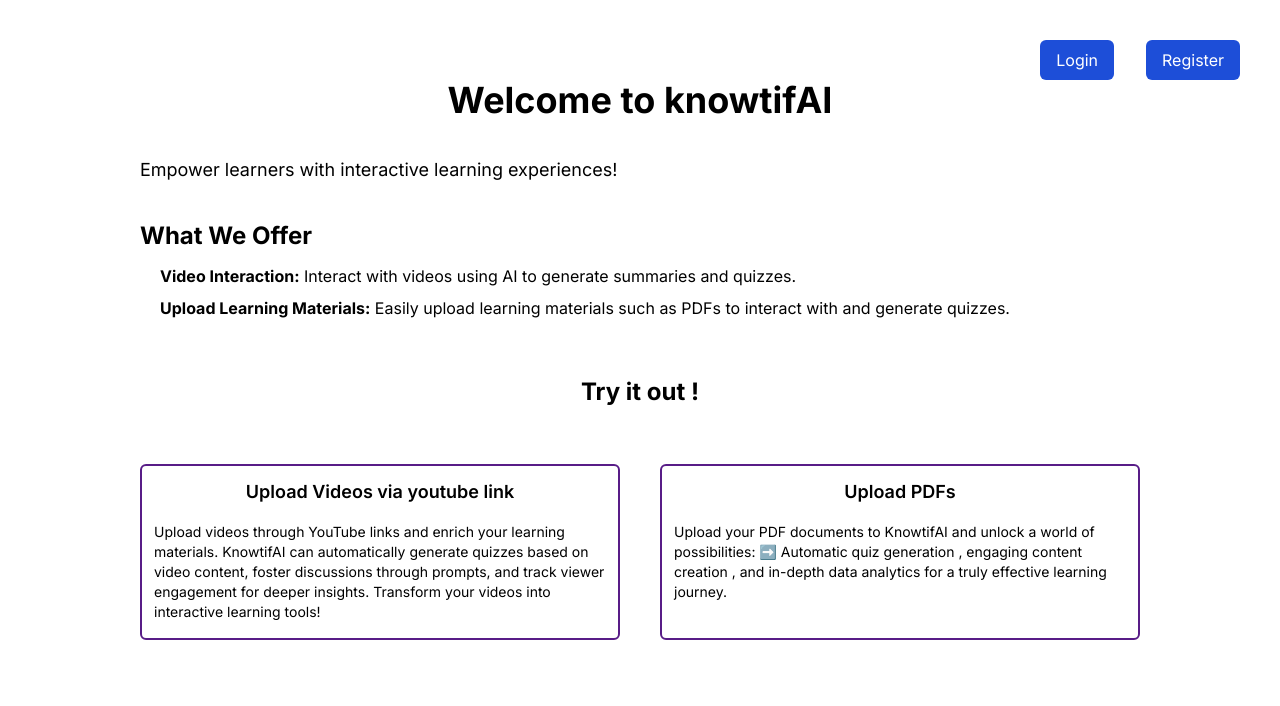
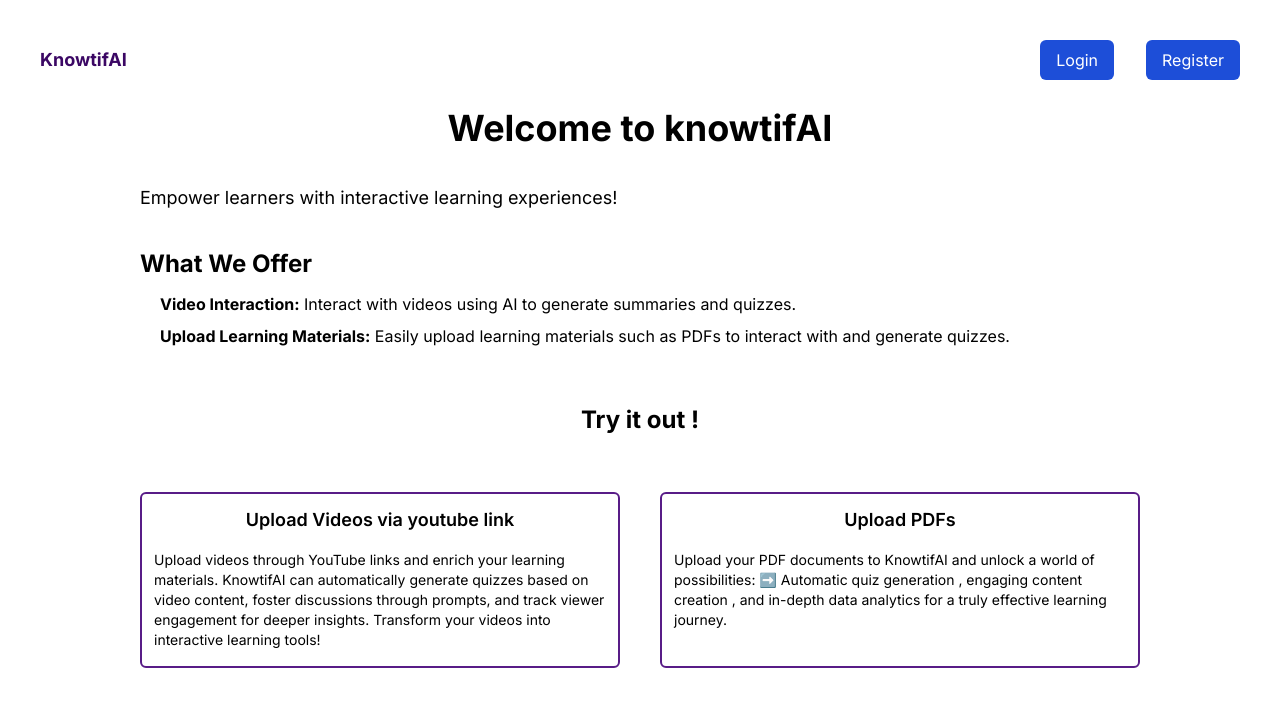
Before and after one commit to ibrahzizo360/intellisenseai, a Next.js app: page / in a window 1280 px wide. Shown: the top 706 px of the page. Built offline with nearby package versions, Linux system fonts and the light colour scheme; no server answers.

Commit message:
feat: aded display username feat

```diff
--- a/src/app/page.tsx
+++ b/src/app/page.tsx
@@ -1,11 +1,24 @@
 'use client'
+import { fetchWithToken } from "@/utils";
 import Link from "next/link";
 import React, { useEffect, useState } from "react";
 
 export default function Home() {
-  const [authenticated, setAuthenticated] = useState(false)
+  const [authenticated, setAuthenticated] = useState(false);
+  const [user, setUser] = useState(null);
 
   useEffect(() => {
+    const getUser = async () => {
+      try{
+        const res = await fetchWithToken('me');
+        console.log(res)
+        setUser(res.username)
+      } catch (e) {
+        console.log(e)
+      }
+    }
+
+    getUser()
     const token = localStorage.getItem('access_token')
     if (token) {
       setAuthenticated(true)
@@ -24,16 +37,16 @@
             alt="logo"
             className="h-6 w-6 mx-auto"
           /> */}
-          <div></div>
-          {!authenticated && (
+          <div className="text-lg font-bold text-purple-950">KnowtifAI</div>
+          {!authenticated ? (
             <div className="flex gap-8">
             <Link href={'login'}><button className="px-4 py-2 rounded-md text-white bg-blue-700">Login</button></Link>
             <Link href={'register'}><button className="px-4 py-2 rounded-md text-white bg-blue-700">Register</button></Link>
           </div>
-          )}
+          ): (<p className="capitalize text-lg">Hi👋 {user}</p>)}
         </div>
         <div>
-          <h1 className="text-4xl font-bold mb-4 text-center">Welcome to knowtifAI</h1>
+          <h1 className="text-4xl font-bold mb-4 text-center mt-7">Welcome to knowtifAI</h1>
           <p className="text-lg my-9">
             Empower learners with interactive learning experiences!
           </p>
```
